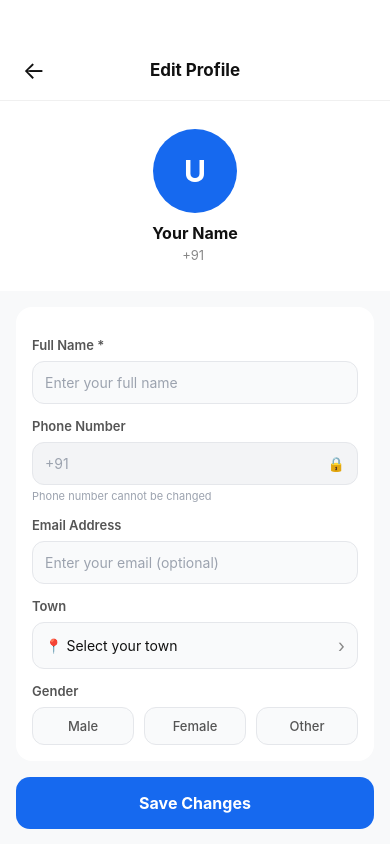
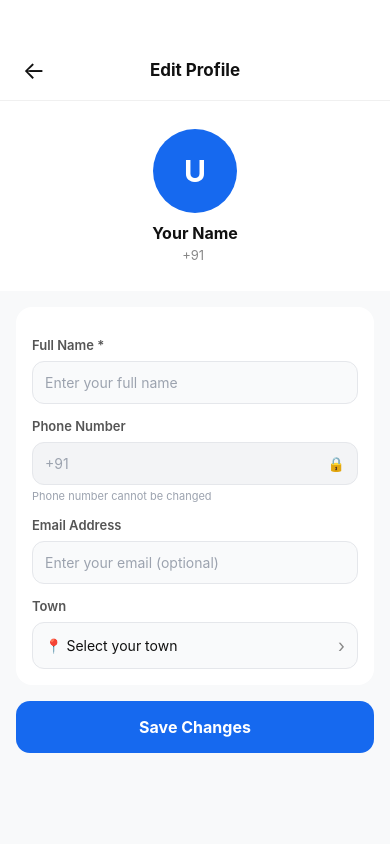
Before and after one commit to sravanipottipati/oorucart_frontend, a React Native app: screen /EditProfile in a window 390 px wide. Built offline with nearby package versions, Linux system fonts and the light colour scheme.

Commit message:
fix: remove gender field, add 40% GST option

```diff
--- a/src/screens/buyer/EditProfileScreen.js
+++ b/src/screens/buyer/EditProfileScreen.js
@@ -9,13 +9,9 @@ import client from '../../api/client';
 
 export default function EditProfileScreen({ navigation }) {
   const { user, setUser } = useAuth();
-
   const [fullName, setFullName] = useState(user?.full_name || '');
   const [email, setEmail]       = useState(user?.email || '');
-  const [gender, setGender]     = useState('');
   const [loading, setLoading]   = useState(false);
-
-  const GENDERS = ['Male', 'Female', 'Other'];
 
   const initials = fullName
     ? fullName.split(' ').map(n => n[0]).join('').toUpperCase().slice(0, 2)
@@ -44,7 +40,6 @@ export default function EditProfileScreen({ navigation }) {
 
   return (
     <View style={styles.container}>
-
       {/* Header */}
       <View style={styles.header}>
         <TouchableOpacity onPress={() => navigation.goBack()} style={styles.backBtn}>
@@ -55,7 +50,6 @@ export default function EditProfileScreen({ navigation }) {
       </View>
 
       <ScrollView showsVerticalScrollIndicator={false}>
-
         {/* Avatar */}
         <View style={styles.avatarSection}>
           <View style={styles.avatar}>
@@ -67,7 +61,6 @@ export default function EditProfileScreen({ navigation }) {
 
         {/* Form */}
         <View style={styles.formCard}>
-
           <Text style={styles.fieldLabel}>Full Name *</Text>
           <TextInput
             style={styles.input}
@@ -105,25 +98,6 @@ export default function EditProfileScreen({ navigation }) {
             </Text>
             <Text style={styles.townBtnArrow}>›</Text>
           </TouchableOpacity>
-
-          <Text style={styles.fieldLabel}>Gender</Text>
-          <View style={styles.genderRow}>
-            {GENDERS.map(g => (
-              <TouchableOpacity
-                key={g}
-                style={[styles.genderBtn, gender === g && styles.genderBtnActive]}
-                onPress={() => setGender(g)}
-              >
-                <Text style={[
-                  styles.genderBtnText,
-                  gender === g && styles.genderBtnTextActive,
-                ]}>
-                  {g}
-                </Text>
-              </TouchableOpacity>
-            ))}
-          </View>
-
         </View>
 
         {/* Save Button */}
@@ -146,17 +120,18 @@ export default function EditProfileScreen({ navigation }) {
 
 const styles = StyleSheet.create({
   container: { flex: 1, backgroundColor: '#F8F9FA' },
-
   header: {
     flexDirection: 'row', alignItems: 'center', justifyContent: 'space-between',
     paddingTop: 52, paddingHorizontal: 16, paddingBottom: 12,
     backgroundColor: '#fff', borderBottomWidth: 1, borderBottomColor: '#F0F0F0',
   },
-  backBtn: { width: 36, height: 36, justifyContent: 'center', alignItems: 'center' },
-  backText: { fontSize: 24, color: '#111' },
+  backBtn:     { width: 36, height: 36, justifyContent: 'center', alignItems: 'center' },
+  backText:    { fontSize: 24, color: '#111' },
   headerTitle: { fontSize: 17, fontWeight: 'bold', color: '#111' },
-
-  avatarSection: { alignItems: 'center', paddingVertical: 28, backgroundColor: '#fff', marginBottom: 16 },
+  avatarSection: {
+    alignItems: 'center', paddingVertical: 28,
+    backgroundColor: '#fff', marginBottom: 16,
+  },
   avatar: {
     width: 84, height: 84, borderRadius: 42,
     backgroundColor: '#1669ef', justifyContent: 'center',
@@ -165,7 +140,6 @@ const styles = StyleSheet.create({
   avatarText:  { color: '#fff', fontSize: 30, fontWeight: 'bold' },
   avatarName:  { fontSize: 16, fontWeight: 'bold', color: '#111', marginBottom: 4 },
   avatarPhone: { fontSize: 13, color: '#888' },
-
   formCard: {
     backgroundColor: '#fff', borderRadius: 16,
     marginHorizontal: 16, padding: 16, marginBottom: 16,
@@ -186,7 +160,6 @@ const styles = StyleSheet.create({
   inputDisabledText: { fontSize: 14, color: '#9CA3AF' },
   lockedIcon:  { fontSize: 14 },
   fieldHint:   { fontSize: 11, color: '#9CA3AF', marginTop: 4 },
-
   townBtn: {
     borderWidth: 1, borderColor: '#E5E7EB', borderRadius: 12,
     padding: 12, backgroundColor: '#F9FAFB',
@@ -194,17 +167,6 @@ const styles = StyleSheet.create({
   },
   townBtnText:  { fontSize: 14, color: '#111' },
   townBtnArrow: { fontSize: 18, color: '#888' },
-
-  genderRow: { flexDirection: 'row', gap: 10 },
-  genderBtn: {
-    flex: 1, paddingVertical: 10, borderRadius: 12,
-    borderWidth: 1.5, borderColor: '#E5E7EB',
-    alignItems: 'center', backgroundColor: '#F9FAFB',
-  },
-  genderBtnActive:     { borderColor: '#1669ef', backgroundColor: '#eff6ff' },
-  genderBtnText:       { fontSize: 13, color: '#555', fontWeight: '500' },
-  genderBtnTextActive: { color: '#1669ef', fontWeight: 'bold' },
-
   saveBtn: {
     backgroundColor: '#1669ef', borderRadius: 14,
     marginHorizontal: 16, padding: 16, alignItems: 'center',
```
Also changed, not shown: src/screens/vendor/VendorAddProductScreen.js.
